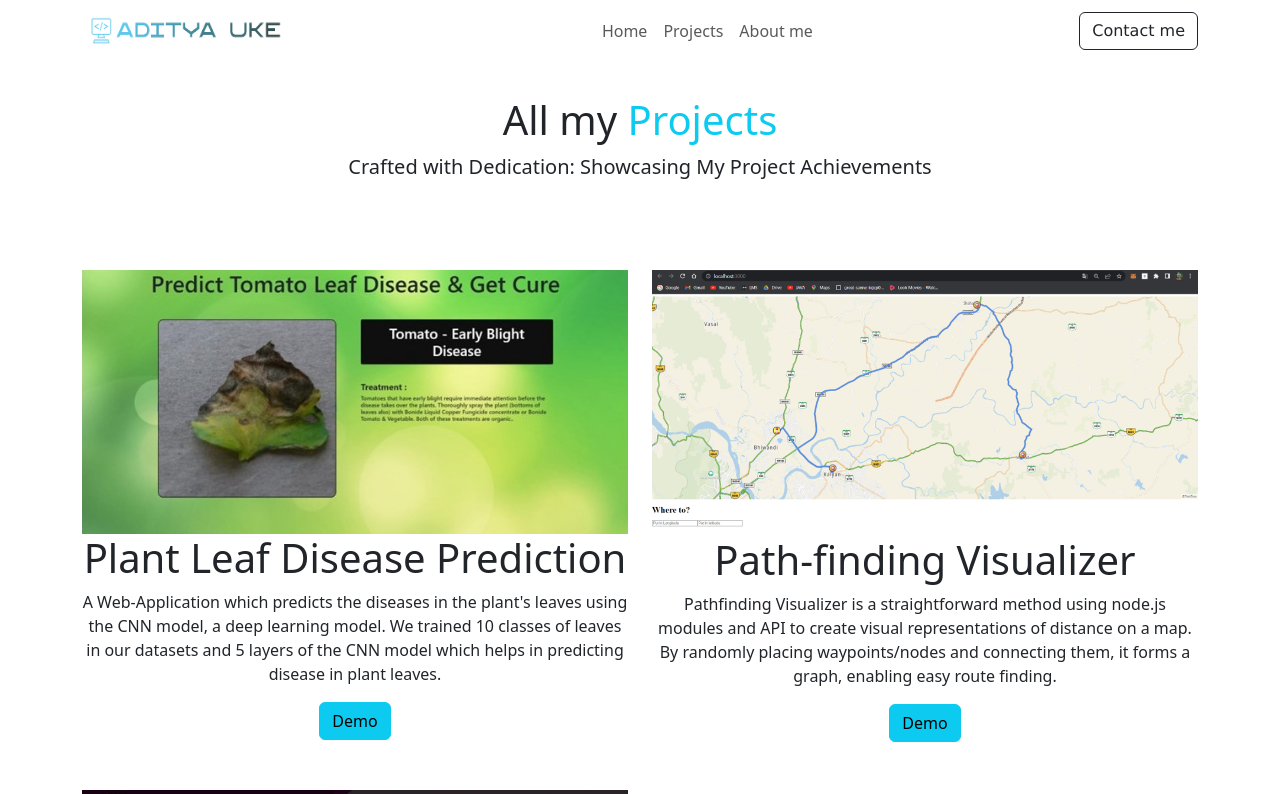
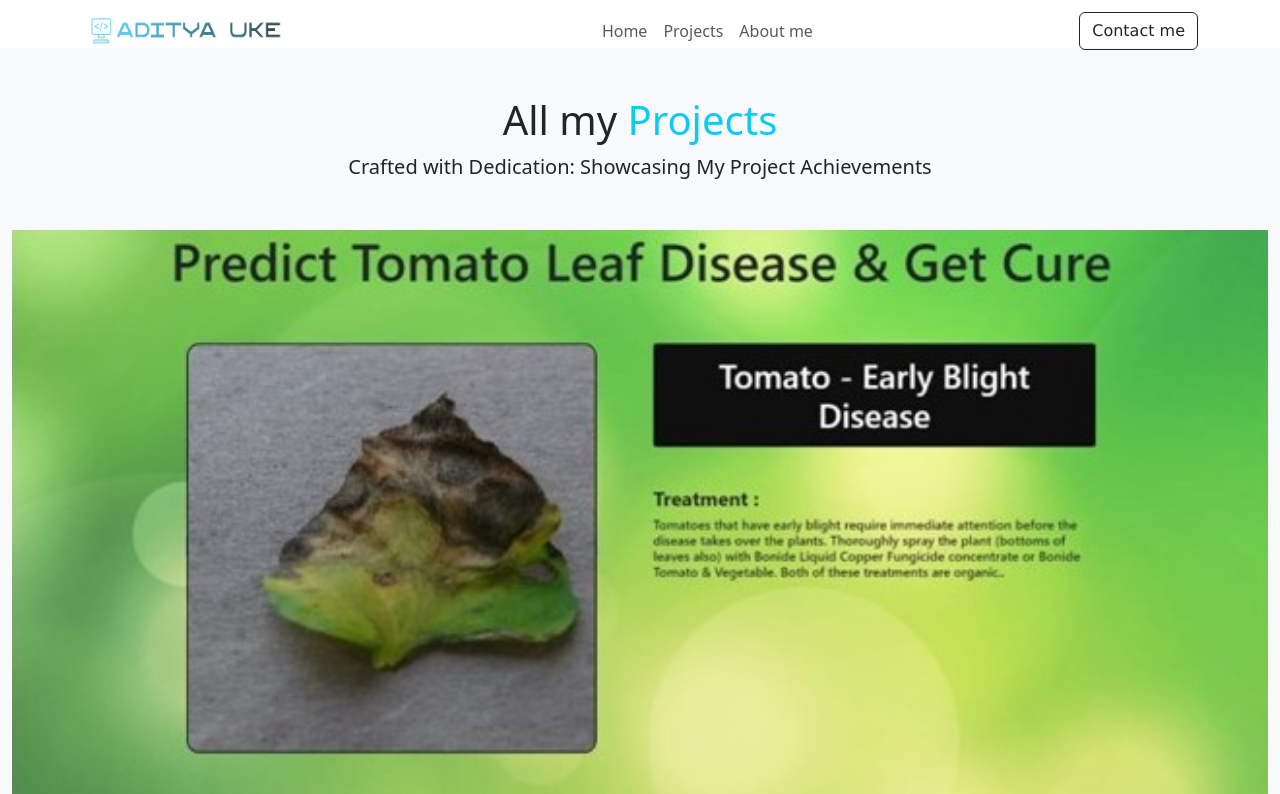
Before and after one commit to adityauke/aditya-uke-portfolio, a React (Create React App) app: page /project/all in a window 1280 px wide. Shown: the top 794 px of the page. Built offline with nearby package versions, Linux system fonts and the light colour scheme.

Commit message:
Update AllProject.js

```diff
--- a/src/components/AllProject.js
+++ b/src/components/AllProject.js
@@ -13,16 +13,16 @@ function AllProject() {
         }
 
         return (
-          <div className="container text-center my-5 py-5">
+          <div className="container-fluid bg-light text-center mt-5 py-5">
             <div>
               <h1 className="font-weight-light">
                 All my <span className="text-info">Projects</span>
               </h1>
               <div className="lead pb-4">Crafted with Dedication: Showcasing My Project Achievements</div>
             </div>
-            <div className="row my-4 pt-4">
+            <div className="row my-2 ">
             {value.projects.map((project, index) => (
-            <div key={index} className="col-12 col-md-6 py-3">
+            <div key={index} className=" py-3">
               <ProjectCard
                 title={project.title}
                 description={project.description}
```
